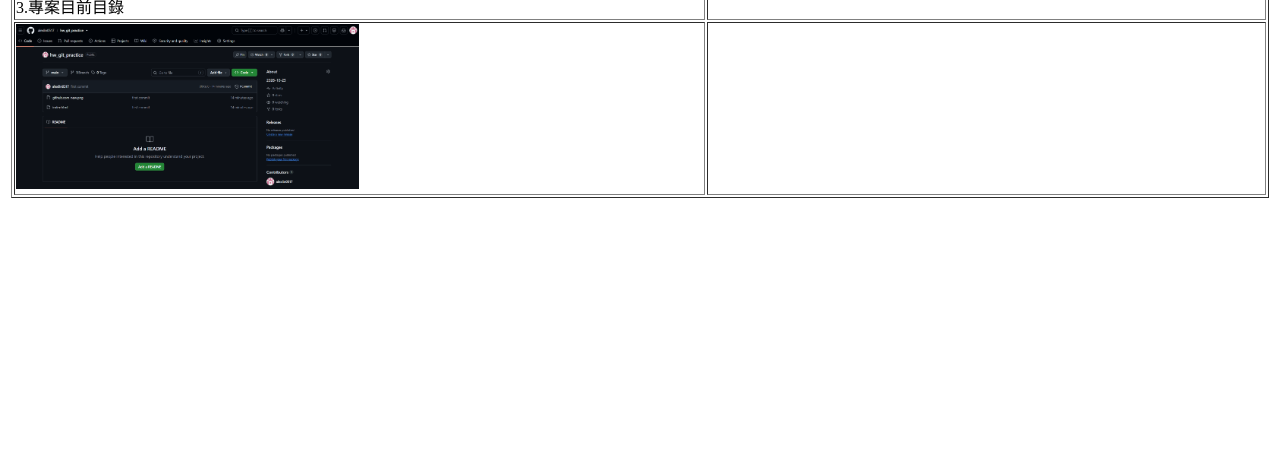
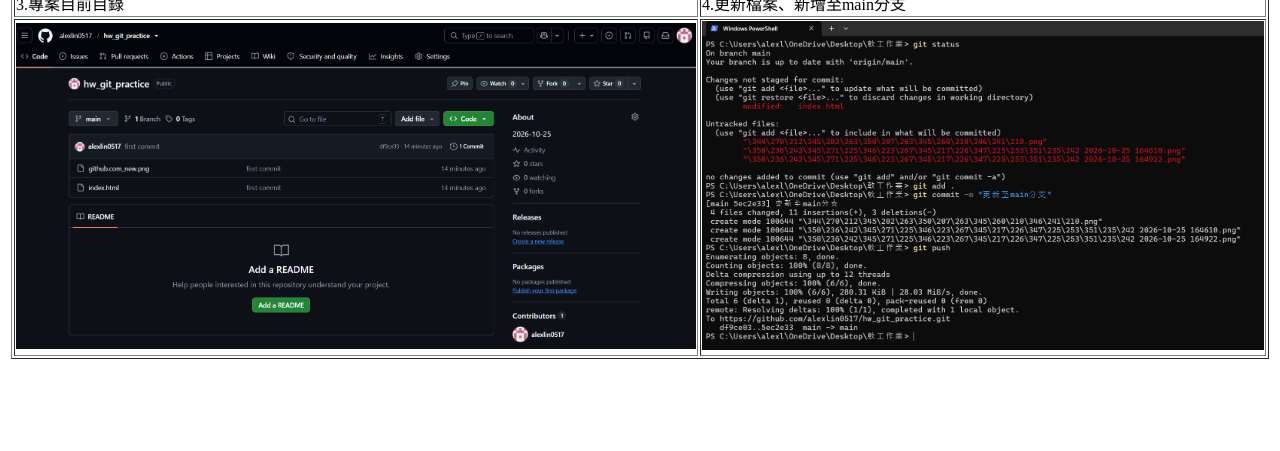
Before and after one commit to alexlin0517/hw_git_practice, a plain HTML site: page index.html in a window 1280 px wide. Shown: the part 349-800 px from the top of the page. Drawn offline with Linux system fonts and the light colour scheme.

Commit message:
第二次更新至main分支

```diff
--- a/index.html
+++ b/index.html
@@ -22,11 +22,11 @@
                     </tr>
                     <tr>
                         <td>3.專案目前目錄</td>
-                        <td></td>
+                        <td>4.更新檔案、新增至main分支</td>
                     </tr>
                     <tr>
-                        <td><img src="螢幕擷取畫面 2026-10-25 164922.png" style="width:50%;"></td>
-                        <td></td>
+                        <td><img src="螢幕擷取畫面 2026-10-25 164922.png" style="width:100%;"></td>
+                        <td><img src="螢幕擷取畫面 2026-10-25 170140.png" style="width:100%;"></td>
                     </tr>
                 </table>
             </tr>
```
Also changed, not shown: 螢幕擷取畫面 2026-10-25 170140.png (added).
